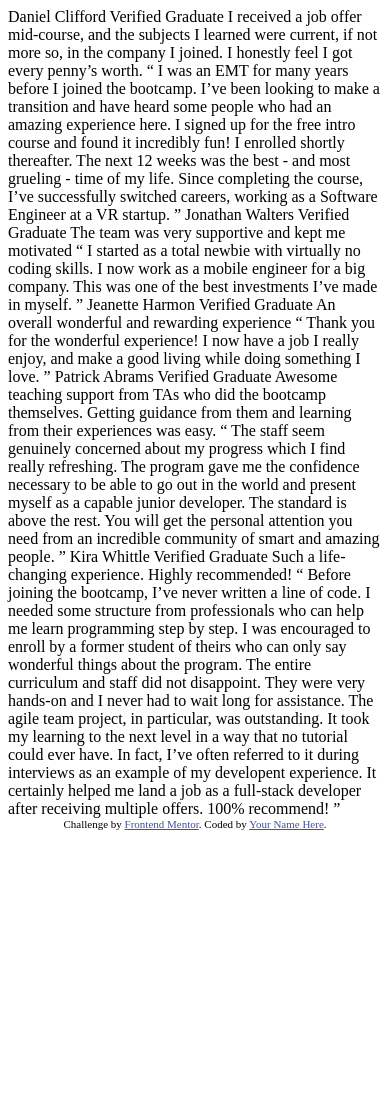
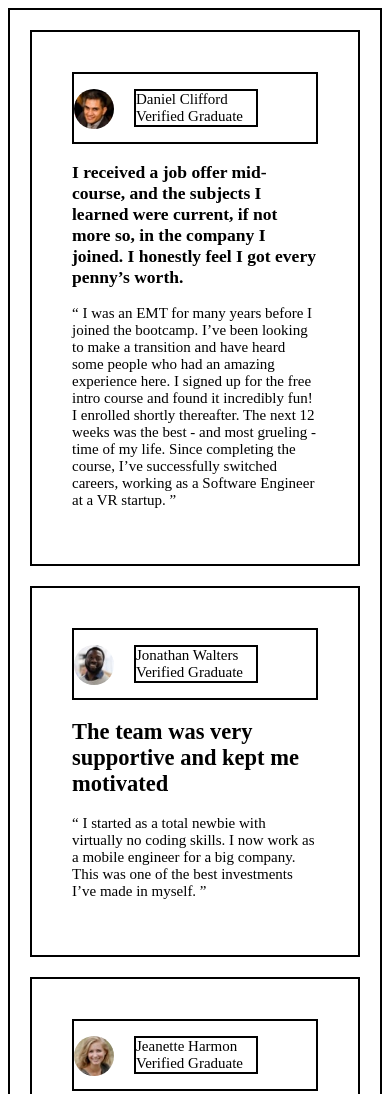
Before and after one commit to Eleniyancode/Testimonial-grids-section, a plain HTML site: page index.html in a window 390 px wide. Shown: the top 1094 px of the page. Before the commit the page ends 844 px from the top, so only its background shows below. Drawn offline with Linux system fonts and the light colour scheme.

Commit message:
setting up the mobile view

```diff
--- a/index.html
+++ b/index.html
@@ -10,55 +10,150 @@
 
   <!-- Feel free to remove these styles or customise in your own stylesheet 👍 -->
   <style>
+     html, body {
+      min-height: 100vh;
+      display: flex;
+      align-items: center;
+      flex-direction: column;
+      justify-content: center;
+      font-size: 15px;
+    }
+
+    main {
+     display: grid;
+     padding: 20px;
+     border: 2px solid black;
+     gap: 20px;
+    }
+
+    article {
+      border: 2px solid black;
+      padding: 40px;
+    }
+
+    article > div {
+      display: flex;
+      gap: 20px;
+      border: 2px solid black;
+    }
+
+    article > div > img {
+      border-radius: 50%;
+      width: 40px;
+      height: 40px;
+      margin-top: 15px;
+    }
+
+    article > div > p {
+      max-width: 8em;
+      border: 2px solid black;
+    }
     .attribution { font-size: 11px; text-align: center; }
     .attribution a { color: hsl(228, 45%, 44%); }
   </style>
 </head>
 <body>
+  <main>
+    <article>
+      <div class="hero">
+        <img src="./images/image-daniel.jpg" alt="Daniel Clifford Picture">
+        <p>
           Daniel Clifford
           Verified Graduate
+        </p>
+      </div>
 
+      <h3>
         I received a job offer mid-course, and the subjects I learned were current, if not more so,
   in the company I joined. I honestly feel I got every penny’s worth.
+      </h3>
 
+      <p>
         “ I was an EMT for many years before I joined the bootcamp. I’ve been looking to make a
         transition and have heard some people who had an amazing experience here. I signed up
         for the free intro course and found it incredibly fun! I enrolled shortly thereafter.
         The next 12 weeks was the best - and most grueling - time of my life. Since completing
         the course, I’ve successfully switched careers, working as a Software Engineer at a VR startup. ”
+      </p>
+    </article>
 
+    <article>
+      <div>
+        <img src="./images/image-jonathan.jpg" alt="Jonathan Walters Picture">
+        <p>
           Jonathan Walters
           Verified Graduate
+        </p>
+      </div>
+      <h2>
+        The team was very supportive and kept me motivated
+      </h2>
 
-  The team was very supportive and kept me motivated
-
+        <p>
           “ I started as a total newbie with virtually no coding skills. I now work as a mobile engineer
       for a big company. This was one of the best investments I’ve made in myself. ”
+        </p>
+    </article>
 
+    <article>
+      <div>
+        <img src="./images/image-jeanette.jpg" alt=" Jeanette Harmon Picture">
+        <p>
           Jeanette Harmon
   Verified Graduate
+        </p>
+      </div>
+      <h3>
+        An overall wonderful and rewarding experience
+      </h3>
 
-  An overall wonderful and rewarding experience
 
+ <p>
   “ Thank you for the wonderful experience! I now have a job I really enjoy, and make a good living
   while doing something I love. ”
+ </p>
 
+    </article>
+
+    <article>
+      <div>
+        <img src="./images/image-patrick.jpg" alt="Patrick Abrams Picture">
+
+        <p>
           Patrick Abrams
   Verified Graduate
 
+        </p>
+      </div>
+      <h3>
         Awesome teaching support from TAs who did the bootcamp themselves. Getting guidance from them and
   learning from their experiences was easy.
+      </h3>
 
+      <p>
         “ The staff seem genuinely concerned about my progress which I find really refreshing. The program
   gave me the confidence necessary to be able to go out in the world and present myself as a capable
   junior developer. The standard is above the rest. You will get the personal attention you need from
   an incredible community of smart and amazing people. ”
+      </p>
 
+
+    </article>
+
+    <article>
+      <div>
+        <img src="./images/image-kira.jpg" alt="Kira Whittle Picture">
+        <p>
           Kira Whittle
       Verified Graduate
+        </p>
+      </div>
 
+      <h3>
         Such a life-changing experience. Highly recommended!
+      </h3>
 
+      <p>
         “ Before joining the bootcamp, I’ve never written a line of code. I needed some structure from
       professionals who can help me learn programming step by step. I was encouraged to enroll by a former
       student of theirs who can only say wonderful things about the program. The entire curriculum and staff
@@ -67,6 +162,16 @@
       could ever have. In fact, I’ve often referred to it during interviews as an example of my developent
       experience. It certainly helped me land a job as a full-stack developer after receiving multiple offers.
       100% recommend! ”
+      </p>
+    </article>
+  </main>
+
+
+
+
+
+
+
 
   <div class="attribution">
     Challenge by <a href="https://www.frontendmentor.io?ref=challenge" target="_blank">Frontend Mentor</a>.
```
Also changed, not shown: 2 other files. Lines whose indentation alone changed are shown as unchanged.
